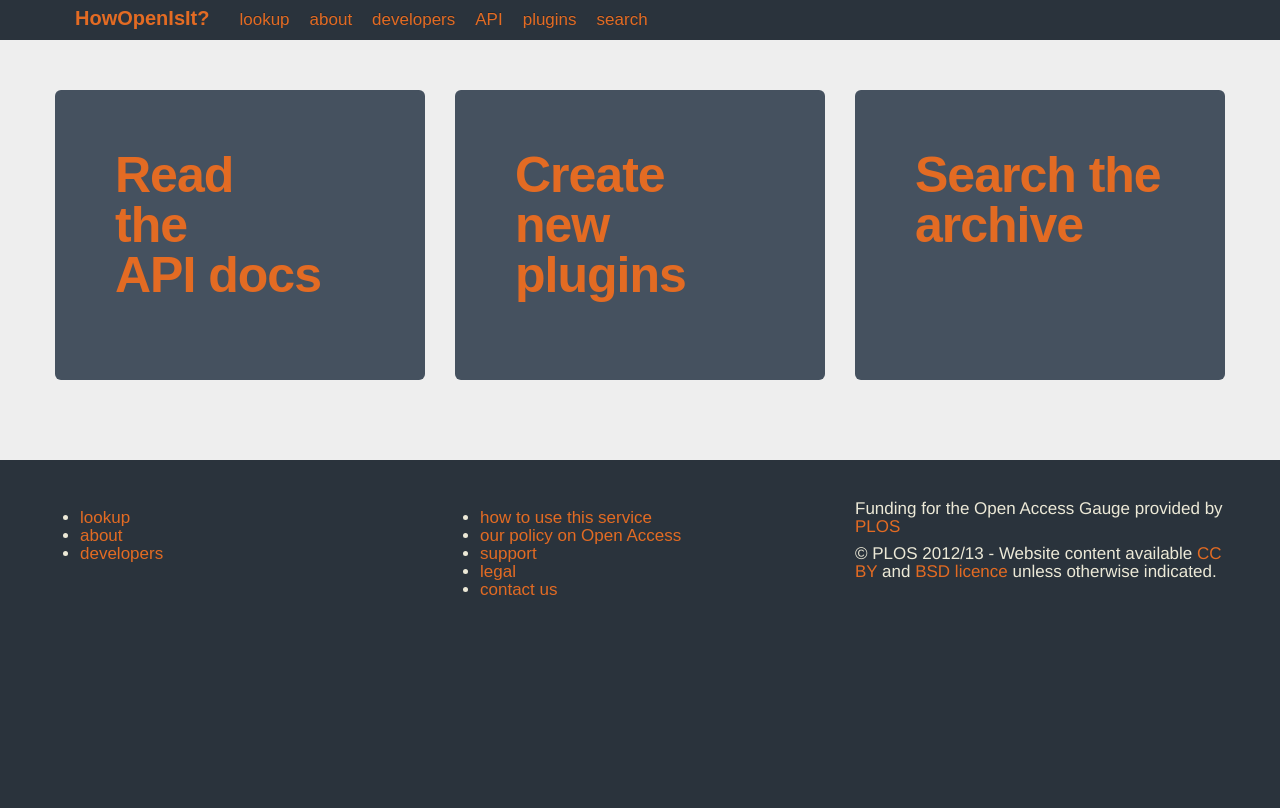
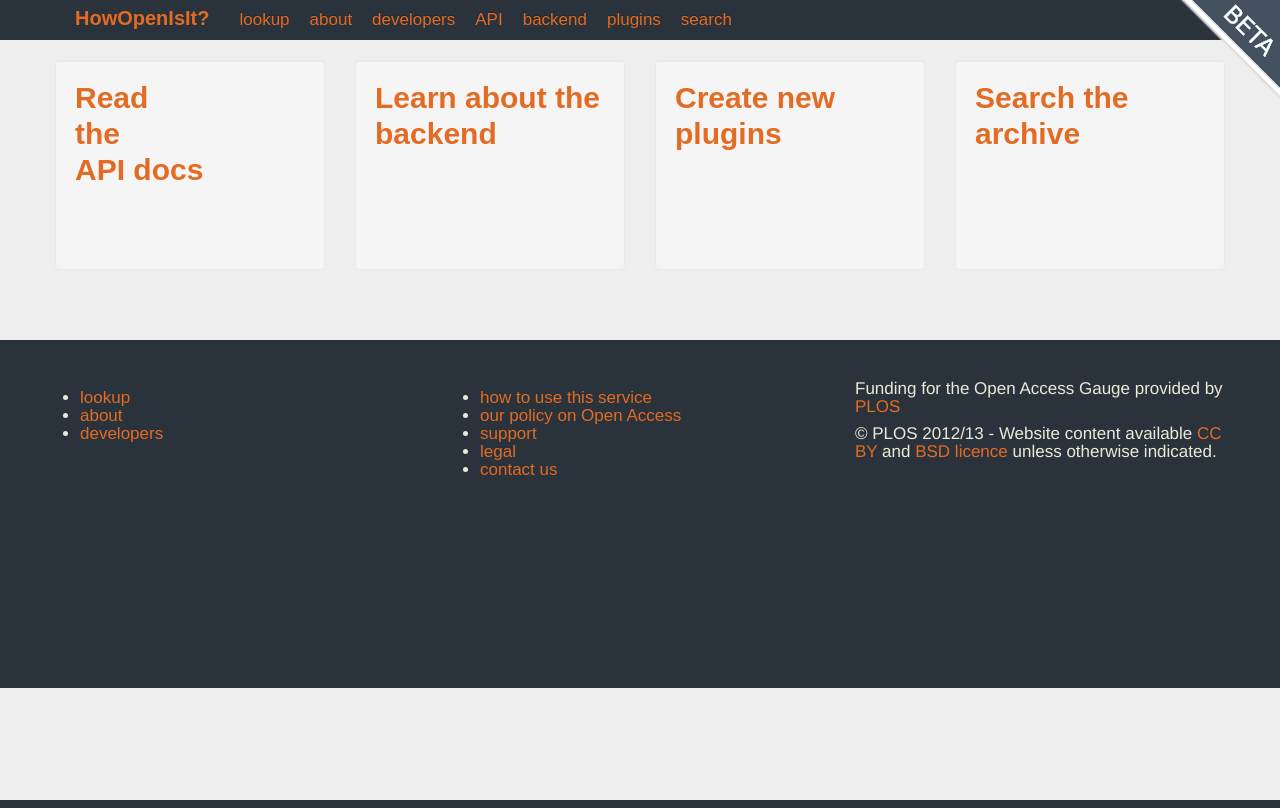
Before and after one commit to CottageLabs/OpenArticleGauge, a Flask app: page /developers in a window 1280 px wide. Run offline with Flask 2, Linux system fonts and the light colour scheme; parts of the project's set-up code (start-up, migrations or seed data) failed here and were passed over; some libraries are stand-ins or nearby versions.

Commit message:
adding backend explanation, beta banner, and small tweaks to css

```diff
--- a/openarticlegauge/app.py
+++ b/openarticlegauge/app.py
@@ -47,6 +47,11 @@ def search():
 def plugins():
     return render_template('developers/plugins.html')
 
+# dev explanation of the backend
+@app.route("/developers/backend")
+def backend():
+    return render_template('developers/backend.html')
+
 
 @app.errorhandler(400)
 def bad_request(error):
--- a/openarticlegauge/static/css/style.css
+++ b/openarticlegauge/static/css/style.css
@@ -44,6 +44,7 @@ h1, h2, h3, h4, h5, h6 {
 
 .oag-unit .hero-unit{padding:60px;margin:30px 0 30px 0;font-size:18px;color:#ece9d7;background-color:#45515f;}
 .oag-unit .hero-unit h1{margin:0 0 5px 0;font-size:50px;color:#e36b23;letter-spacing:-1px;}
+.oag-unit .hero-unit h2{margin:0 0 5px 0;font-size:40px;color:#e36b23;letter-spacing:-1px;}
 .oag-unit .hero-unit h3{margin:0 0 10px 0;font-size:30px;color:#e36b23;letter-spacing:-1px;}
 .oag-unit a{color:#e36b23;text-decoration:none;}
 .oag-unit a:hover{color:#e36b23;text-decoration:underline;}
--- a/openarticlegauge/templates/base.html
+++ b/openarticlegauge/templates/base.html
@@ -44,6 +44,8 @@
 </head>
 
 <body>
+
+<img style="position:fixed;top:0;right:0;z-index:10000000;" src="/static/images/beta.png" />
 
 <div id="topnav" class="navbar navbar-fixed-top">
     <div>
--- a/openarticlegauge/templates/developers/api.html
+++ b/openarticlegauge/templates/developers/api.html
@@ -1,6 +1,6 @@
 {% extends "developers/devbase.html" %}
 {% block content %}
-<div class="row-fluid">
+<div class="row-fluid oag-unit">
     <div class="span12">
 
 <div class="hero-unit">
--- a/openarticlegauge/templates/developers/backend.html
+++ b/openarticlegauge/templates/developers/backend.html
@@ -1,7 +1,7 @@
 {% extends "developers/devbase.html" %}
 {% block content %}
 
-<div class="row-fluid">
+<div class="row-fluid oag-unit">
     <div class="span12">
 
 <div class="hero-unit">
--- a/openarticlegauge/templates/developers/devbase.html
+++ b/openarticlegauge/templates/developers/devbase.html
@@ -5,6 +5,7 @@
 {% endblock %}
 {% block subnav %}
     <li><a href="/developers/api">API</a></li>
+    <li><a href="/developers/backend">backend</a></li>
     <li><a href="/developers/plugins">plugins</a></li>
     <li><a href="/developers/search">search</a></li>
 {% endblock %}
--- a/openarticlegauge/templates/developers/index.html
+++ b/openarticlegauge/templates/developers/index.html
@@ -3,20 +3,26 @@
 
 <div class="row-fluid oag-unit">
 
-    <div class="span4">
-        <div class="hero-unit" style="height:170px;">
+    <div class="span3">
+        <div class="well" style="height:170px;">
             <h1><a href="/developers/api">Read<br>the<br>API docs</a></h1>
         </div>
     </div>
 
-    <div class="span4">
-        <div class="hero-unit" style="height:170px;">
+    <div class="span3">
+        <div class="well" style="height:170px;">
+            <h1><a href="/developers/backend">Learn about the backend</a></h1>
+        </div>
+    </div>
+
+    <div class="span3">
+        <div class="well" style="height:170px;">
             <h1><a href="/developers/plugins">Create new plugins</a></h1>
         </div>
     </div>
 
-    <div class="span4">
-        <div class="hero-unit" style="height:170px;">
+    <div class="span3">
+        <div class="well" style="height:170px;">
             <h1><a href="/developers/search">Search the archive</a></h1>
         </div>
     </div>
--- a/openarticlegauge/templates/developers/plugins.html
+++ b/openarticlegauge/templates/developers/plugins.html
@@ -6,7 +6,7 @@
 
 {% block content %}
 <div class="row-fluid">
-    <div class="span12" id="plugdev-howto">
+    <div class="span12 oag-unit" id="plugdev-howto">
 
 <div class="hero-unit"><h1>Quick-start OpenArticleGauge plugin development guide</h1></div>
 
--- a/openarticlegauge/templates/index.html
+++ b/openarticlegauge/templates/index.html
@@ -116,7 +116,8 @@ jQuery(document).ready(function () {
     <a name="lookup"></a>
     <div class="hero-unit clearfix">
         <div class="span6">
-            <h1>HowOpenIsIt? Open Article Gauge</h1>
+            <h1>HowOpenIsIt?</h1>
+            <h2>Open Article Gauge</h2>
             <h3>A service to determine the license for journal articles</h3>
             <p>Researchers and funders often spend inordinate amounts of time trying to figure out what license terms apply to scholarly articles. The Open Article Gauge (OAG) is a service designed to search for, locate, and present the license information for an article – the terms under which it can be accessed and/or reused.</p>
             <p>Simply cut and paste a DOI or Pubmed ID (or a list) in the box on the right, click “find”, and the OAG will display the available license information for you.</p>
```
Also changed, not shown: openarticlegauge/static/images/beta.png (added).
